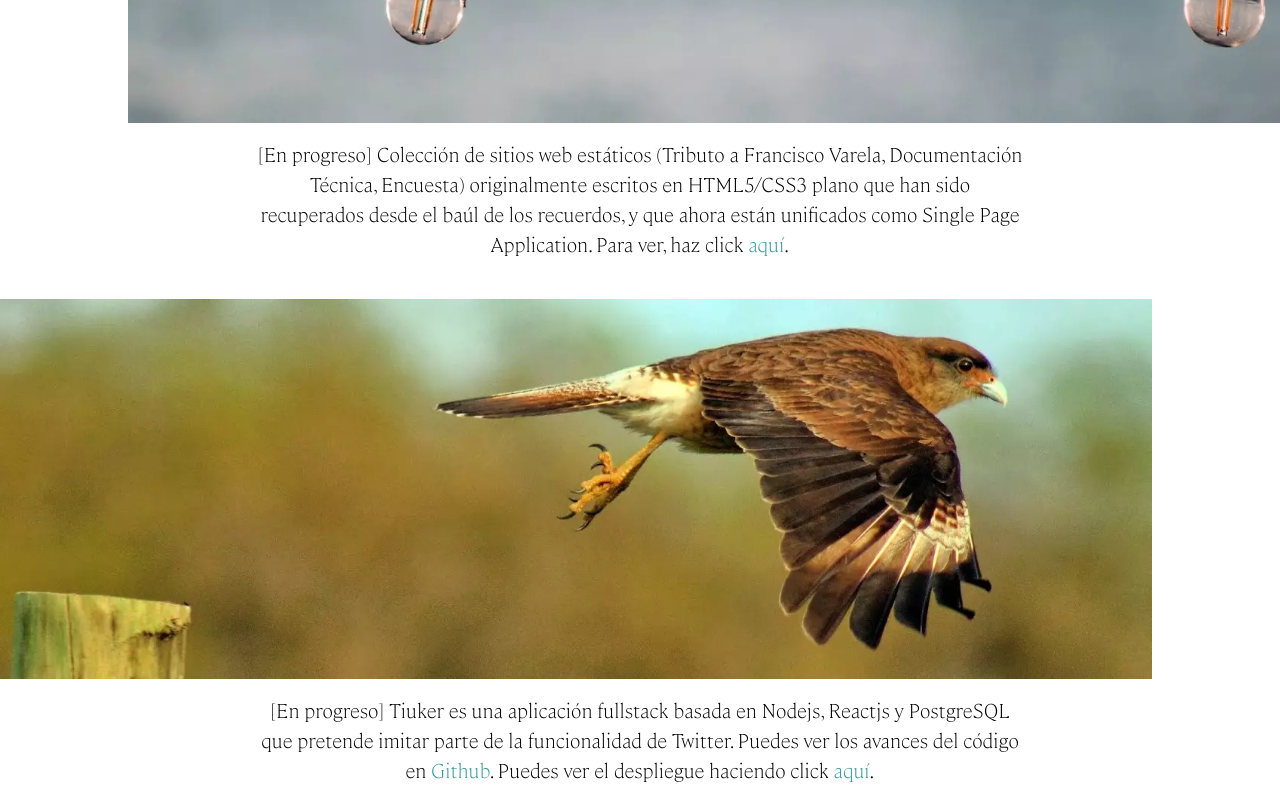
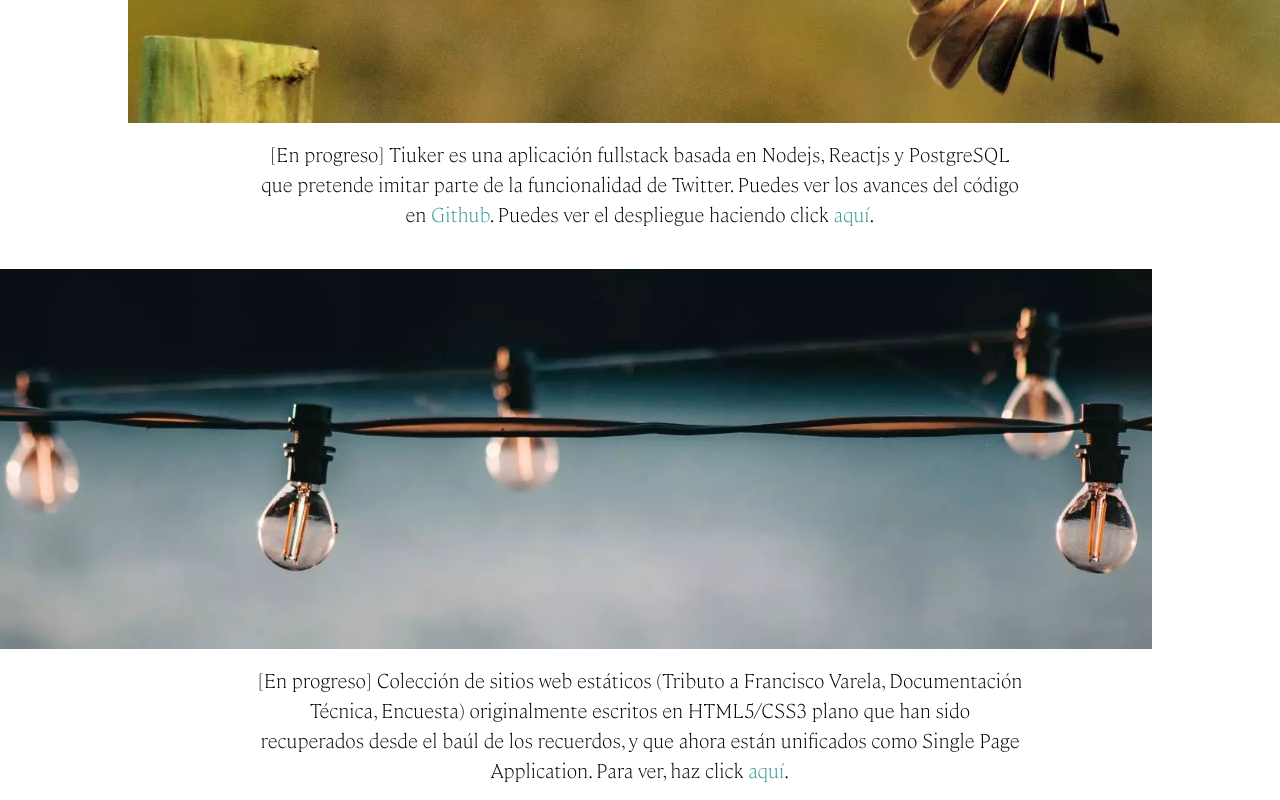
Before and after one commit to gnietto/gnietto.github.io, a React (Vite) app: page / in a window 1280 px wide. Shown: the part 2100-2900 px from the top of the page. Built offline with nearby package versions, Linux system fonts and the light colour scheme.

Commit message:
[contenido] Desplaza subsección Tiuker desde 4to al 3er lugar

```diff
--- a/src/App.tsx
+++ b/src/App.tsx
@@ -63,7 +63,20 @@ function App() {
           </Text>
         </Box>
         <Box py=".75rem">
-          <Image src="/imgs/statico.webp" alt="natura" ml="auto" w="90vw" />
+          <Image src="/imgs/tiuque.webp" alt="aurora" w="90vw" ml="auto" />
+          <Text textAlign="center" px="20%" py="1rem">
+            [En progreso] Tiuker es una aplicación fullstack basada en Nodejs,
+            Reactjs y PostgreSQL que pretende imitar parte de la funcionalidad
+            de Twitter. Puedes ver los avances del código en <Link color="teal.500" href="https://github.com/gnietto/tiuker/">Github</Link>. Puedes ver el despliegue
+            haciendo click{' '}
+            <Link color="teal.500" href="https://gnietto.github.io/tiuker/">
+              aquí
+            </Link>
+            .
+          </Text>
+        </Box>
+        <Box py=".75rem">
+          <Image src="/imgs/statico.webp" alt="natura" w="90vw" />
           <Text textAlign="center" px="20%" py="1rem">
             {' '}
             [En progreso] Colección de sitios web estáticos (Tributo a Francisco
@@ -72,19 +85,6 @@ function App() {
             recuerdos, y que ahora están unificados como Single Page
             Application. Para ver, haz click{' '}
             <Link color="teal.500" href="https://gnietto.github.io/static/">
-              aquí
-            </Link>
-            .
-          </Text>
-        </Box>
-        <Box py=".75rem">
-          <Image src="/imgs/tiuque.webp" alt="aurora" w="90vw" />
-          <Text textAlign="center" px="20%" py="1rem">
-            [En progreso] Tiuker es una aplicación fullstack basada en Nodejs,
-            Reactjs y PostgreSQL que pretende imitar parte de la funcionalidad
-            de Twitter. Puedes ver los avances del código en <Link color="teal.500" href="https://github.com/gnietto/tiuker/">Github</Link>. Puedes ver el despliegue
-            haciendo click{' '}
-            <Link color="teal.500" href="https://gnietto.github.io/tiuker/">
               aquí
             </Link>
             .
```
